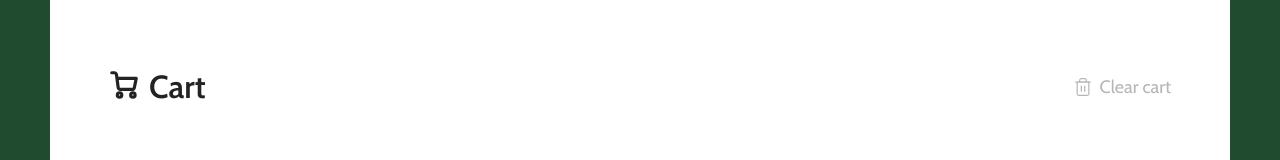
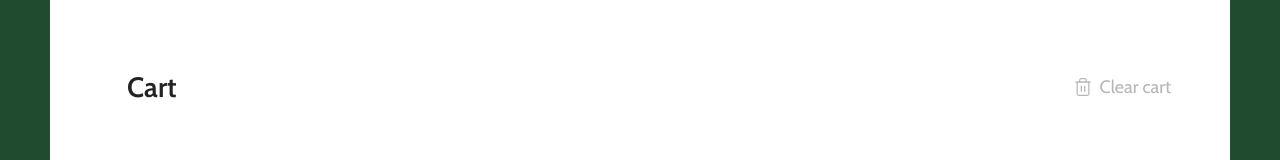
Before and after one commit to SanteriValo/react-sauna, a React (Vite) app: page /cart in a window 1280 px wide. Shown: the part 205-365 px from the top of the page. Built offline with nearby package versions, Linux system fonts and the light colour scheme.

Commit message:
feat: search block added

```diff
--- a/src/pages/Home.tsx
+++ b/src/pages/Home.tsx
@@ -44,7 +44,10 @@ export const Home = () => {
         />
         <Sort value={sortType} setSortType={setSortType} />
       </div>
-      <h2 className="content__title">All items</h2>
+      <div className="content__searchblock">
+        <h2 className="content__title">All items</h2>
+        <h3 className="content__search">Search:</h3>
+      </div>
       <div className="content__items">
         {isLoading
           ? [...new Array(6)].map((_, index) => <Skeleton key={index} />)
--- a/src/styles/app.scss
+++ b/src/styles/app.scss
@@ -19,6 +19,13 @@ body {
 .content {
   padding: 40px 0;
 
+  &__searchblock {
+    display: flex;
+    align-items: center;
+    justify-content: space-between;
+    gap: 10px;
+  }
+
   &__title {
     margin: 35px 0;
 
@@ -27,6 +34,11 @@ body {
       margin-right: auto;
       width: fit-content;
     }
+  }
+
+  &__search {
+    margin: 35px 0;
+    align-self: flex-end;
   }
 
   &__items {
@@ -114,24 +126,6 @@ body {
     display: flex;
     justify-content: space-between;
     align-items: center;
-  }
-
-  .content__title {
-    display: flex;
-    align-items: center;
-    font-size: 32px;
-
-    svg {
-      position: relative;
-      top: -2px;
-      width: 30px;
-      height: 30px;
-      margin-right: 10px;
-      path {
-        stroke: $black;
-        stroke-width: 1.9;
-      }
-    }
   }
 
   .content__items {
```
